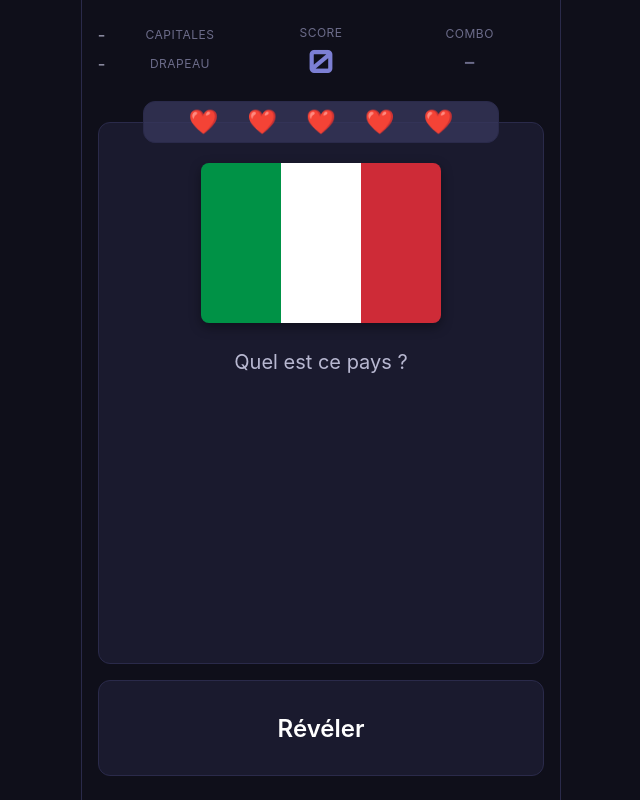
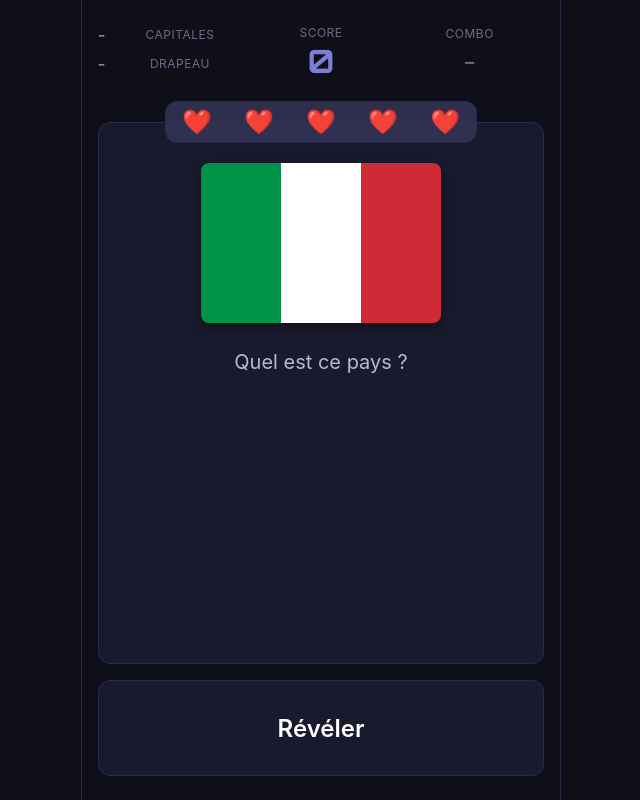
Before and after one commit to damien-lefebvre/quizz-capital, a React (Vite) app: page / in a window 1280 px wide. Shown: the whole page, without its empty margins (319-959 px from the left). Built offline with nearby package versions, Linux system fonts and the light colour scheme.

Commit message:
fix: improve lives display

```diff
--- a/src/components/GameHeader/GameHeader.scss
+++ b/src/components/GameHeader/GameHeader.scss
@@ -145,9 +145,9 @@
 
 .game-header__lives {
   display: flex;
-  justify-content: space-evenly;
+  justify-content: space-between;
   align-items: center;
-  width: 80%;
+  width: 70%;
   padding: $spacing-sm $spacing-md;
   background-color: $color-bg-tertiary;
   border: 1px solid $color-border;
```
